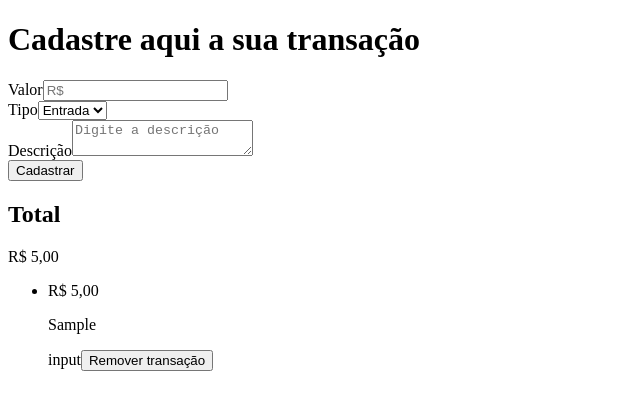
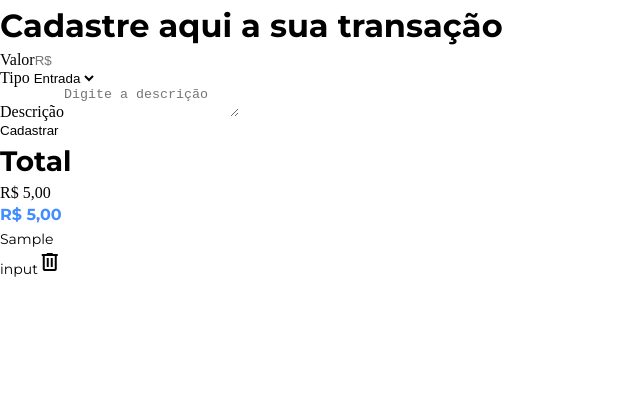
Before and after one commit to JoseMartins0808/Angular_Finances_Page, an Angular app: page /transactions in a window 1280 px wide. Both pictures are taken after typing "5", "Sample" into the empty fields and a click on the button "Cadastrar". Shown: the top 410 px of the page, without its empty margins (0-640 px from the left). Built offline with nearby package versions, Linux system fonts and the light colour scheme.

Commit message:
feat: initial styling

```diff
--- a/src/app/components/total-display/total-display.component.html
+++ b/src/app/components/total-display/total-display.component.html
@@ -1,4 +1,4 @@
 <div>
-    <h2>Total</h2>
+    <h2 class="title two">Total</h2>
     <span>{{total.toLocaleString('pt-BR', {style:'currency', currency:'BRL'})}}</span>
 </div>
--- a/src/app/components/transaction-card/transaction-card.component.html
+++ b/src/app/components/transaction-card/transaction-card.component.html
@@ -1,10 +1,15 @@
 <li>
     <div>
-        <span>{{valueToMoney()}}</span>
-        <p>{{transaction.description}}</p>
+        <span *ngIf="transaction.type === 'input'" class="money blue">{{valueToMoney()}}</span>
+        <span *ngIf="transaction.type === 'output'" class="money red">-{{valueToMoney()}}</span>
+        <p class="paragraph">{{transaction.description}}</p>
     </div>
     <div>
-        <span>{{transaction.type}}</span>
-        <button (click)="deleteTransaction()">Remover transação</button>
+        <span class="paragraph">{{transaction.type}}</span>
+        <button (click)="deleteTransaction()">
+            <span class="material-symbols-outlined">
+                delete
+            </span>
+        </button>
     </div>
 </li>
--- a/src/app/components/transaction-card/transaction-card.component.ts
+++ b/src/app/components/transaction-card/transaction-card.component.ts
@@ -1,11 +1,12 @@
 import { Component, Input } from '@angular/core';
 import { ITransaction } from '../../interfaces/transaction.interfaces';
 import { TransactionService } from '../../services/transaction.service';
+import { CommonModule } from '@angular/common';
 
 @Component({
   selector: 'app-transaction-card',
   standalone: true,
-  imports: [],
+  imports: [CommonModule],
   templateUrl: './transaction-card.component.html',
   styleUrl: './transaction-card.component.sass'
 })
--- a/src/app/pages/home/home.component.html
+++ b/src/app/pages/home/home.component.html
@@ -1,6 +1,6 @@
 <main>
     <div>
-        <h1>Bem Vindo!</h1>
+        <h1 class="title one center">Bem Vindo!</h1>
         <a routerLink="/transactions">Acessar o controle financeiro</a>
     </div>
 </main>
--- a/src/app/pages/transactions/transactions.component.html
+++ b/src/app/pages/transactions/transactions.component.html
@@ -1,6 +1,6 @@
 <main>
     <div>
-        <h1>Cadastre aqui a sua transação</h1>
+        <h1 class="title one">Cadastre aqui a sua transação</h1>
         <app-register-transaction-form></app-register-transaction-form>
     </div>
     <app-total-display></app-total-display>
--- a/src/app/services/transaction.service.ts
+++ b/src/app/services/transaction.service.ts
@@ -29,20 +29,12 @@ export class TransactionService {
 
     public addTransaction(formData: ICreateTransaction) {
 
-        // const newId: String = crypto.randomUUID().toString();
-
         const newTransaction: ITransaction = { ...formData, id: crypto.randomUUID().toString() };
-
         this.transactionList.update((oldTransactionList) => [...oldTransactionList, newTransaction]);
     }
 
     public removeTransaction(transactionId: string) {
 
-        this.transactionList.update((ola) => {
-            console.log(ola);
-            return ola.filter(transactionToDelete => transactionToDelete.id !== transactionId)
-        });
-
-        // this.transactionList.update((transactionList) => transactionList.filter(transactionToDelete => transactionToDelete.id !== transactionId));
+        this.transactionList.update((transactionList) => transactionList.filter(transactionToDelete => transactionToDelete.id !== transactionId));
     }
 }
--- a/src/index.html
+++ b/src/index.html
@@ -1,13 +1,22 @@
 <!doctype html>
 <html lang="en">
+
 <head>
   <meta charset="utf-8">
   <title>Finances</title>
   <base href="/">
   <meta name="viewport" content="width=device-width, initial-scale=1">
   <link rel="icon" type="image/x-icon" href="favicon.ico">
+  <link rel="stylesheet"
+    href="https://fonts.googleapis.com/css2?family=Material+Symbols+Outlined:opsz,wght,FILL,GRAD@20..48,100..700,0..1,-50..200" />
+  <link rel="preconnect" href="https://fonts.googleapis.com">
+  <link rel="preconnect" href="https://fonts.gstatic.com" crossorigin>
+  <link href="https://fonts.googleapis.com/css2?family=Montserrat:ital,wght@0,100..900;1,100..900&display=swap"
+    rel="stylesheet">
 </head>
+
 <body>
   <app-root></app-root>
 </body>
+
 </html>
--- a/src/styles.sass
+++ b/src/styles.sass
@@ -1 +1,3 @@
-/* You can add global styles to this file, and also import other style files */
+@import "./styles/reset"
+@import "./styles/global"
+@import "./styles/typography"
--- /dev/null
+++ b/src/styles/global.sass
@@ -0,0 +1,7 @@
+$color-black: #000
+$color-white: #fff
+$color-blue-1: #428DFF
+$color-blue-2: #AECFFF
+$color-red: #FF8989
+$color-gray: #F5F5F5
+$font-family: "Montserrat", sans-serif
--- /dev/null
+++ b/src/styles/reset.sass
@@ -0,0 +1,18 @@
+*
+    box-sizing: border-box
+    padding: 0
+    margin: 0
+    background: transparent
+    border: none
+
+ul, ol
+    list-style: none
+
+img
+    max-width: 100%
+
+button
+    cursor: pointer
+
+a
+    text-decoration: none
--- /dev/null
+++ b/src/styles/typography.sass
@@ -0,0 +1,34 @@
+@use "./global"
+
+.title
+    font-family: $font-family
+    font-weight: 700
+    line-height: 1.6
+    color: $color-black
+
+    &.one
+        font-size: 2rem
+
+    &.two
+        font-size: 1.75rem
+
+    &.center
+        text-align: center
+
+.money
+    font-family: $font-family
+    font-weight: 700
+    line-height: 1.6
+
+    &.blue
+        color: $color-blue-1
+
+    &.red
+        color: $color-red
+
+.paragraph
+    font-family: $font-family
+    font-size: 0.875rem
+    font-weight: 400
+    line-height: 1.6
+    color: global.$color-black
```
